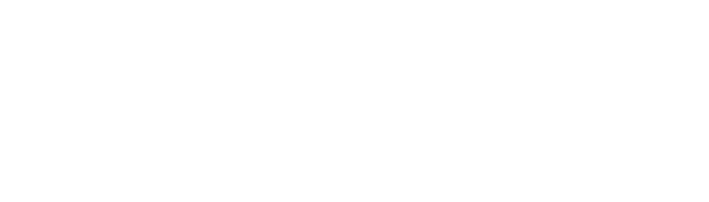
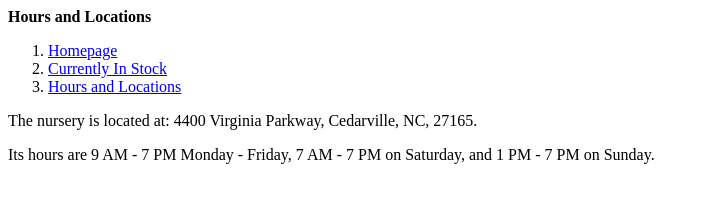
Before and after one commit to Momentum-Team-13/small-business-wesbite-rusrobyn, a plain HTML site: page info.html in a window 1280 px wide. Shown: the whole page, without its empty margins (0-709 px from the left). Drawn offline with Linux system fonts and the light colour scheme.

Commit message:
completed info.html

```diff
--- a/info.html
+++ b/info.html
@@ -7,6 +7,18 @@
     <title>Document</title>
 </head>
 <body>
-
 </body>
 </html>
+<hi> <strong>Hours and Locations</strong></hi>
+<p></p>
+<nav>
+    <ol>
+            <li><a href="index.html" title="Homepage" target="_blank">Homepage</a></li>
+            <li><a href="in-stock.html" title="Currently In Stock" target="_blank">Currently In Stock</a></li>
+            <li><a href="info.html" title="Hours and Locations" target="_blank">Hours and Locations</a></li>
+    </ol>
+</nav>
+<p></p>
+<p>The nursery is located at: 4400 Virginia Parkway, Cedarville, NC, 27165.</p>
+<p></p>
+<p>Its hours are 9 AM - 7 PM Monday - Friday, 7 AM - 7 PM on Saturday, and 1 PM - 7 PM on Sunday.</p>
```
